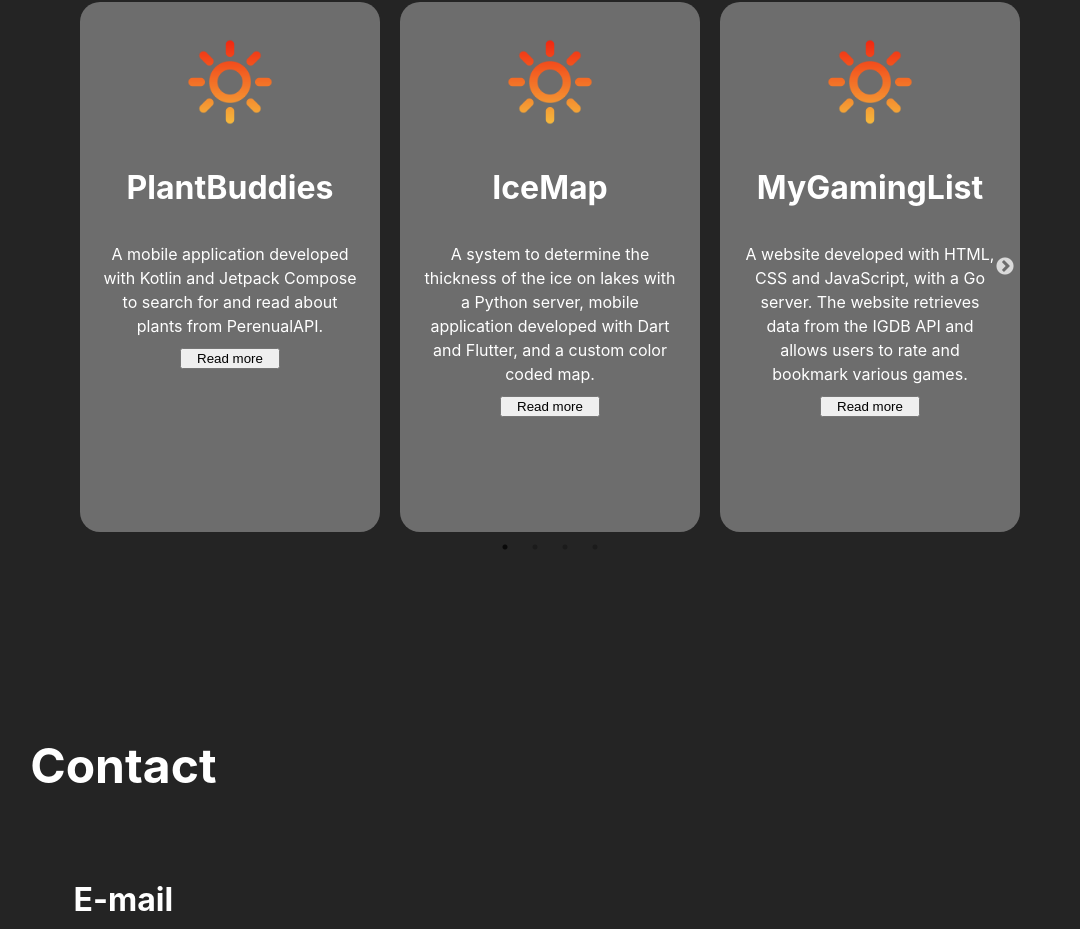
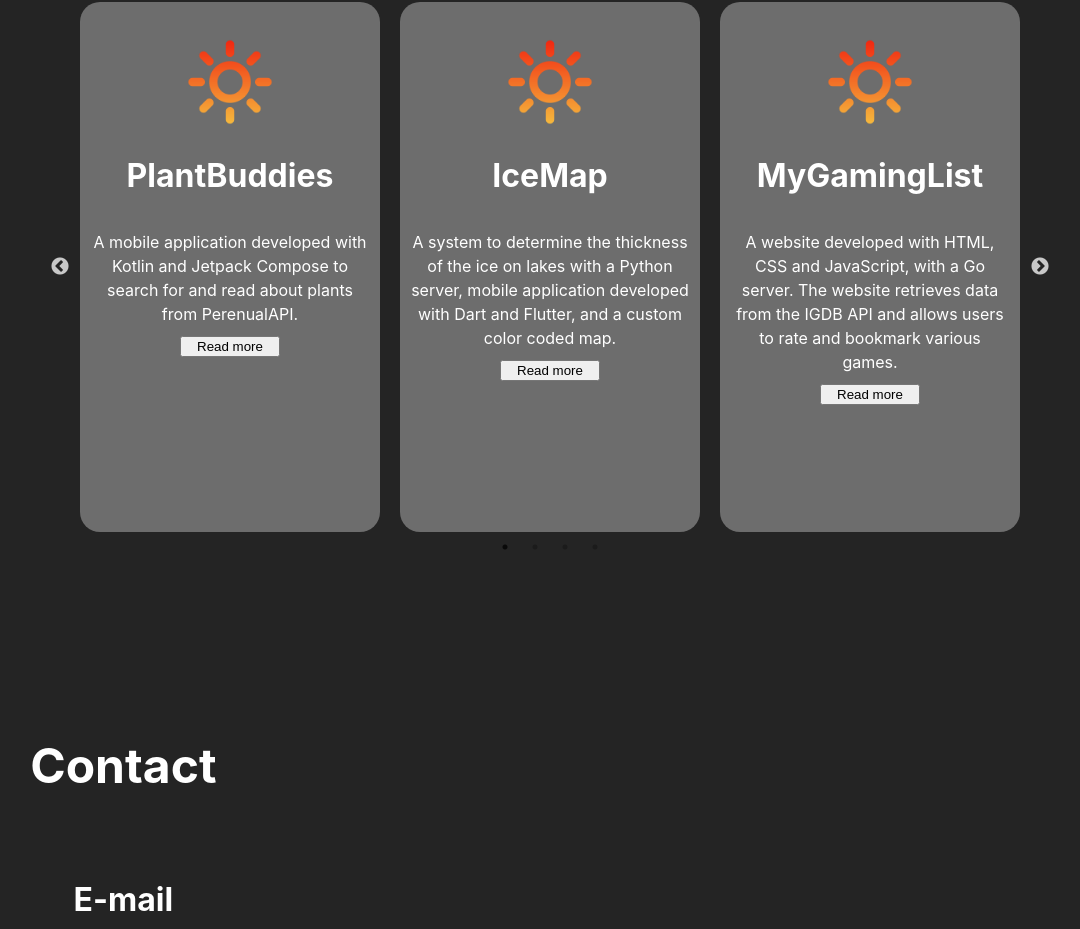
Before and after one commit to MaloSunce/ReactDemo, a React (Vite) app in the folder ReactDemo/: page / in a window 1280 px wide. Shown: the part 3350-4279 px from the top of the page, without its empty margins (90-1170 px from the left). Built offline with nearby package versions, Linux system fonts and the light colour scheme.

Commit message:
fix: carousel arrow positions

```diff
--- a/ReactDemo/src/content/Projects.css
+++ b/ReactDemo/src/content/Projects.css
@@ -33,11 +33,21 @@
     align-items: center;
 }
 
+.slick-prev, .slick-next {
+    z-index: 1000;
+}
+
+.slick-prev {
+    left: -60px !important;
+}
+
+.slick-next {
+    right: -60px !important;
+}
 
 .CardInfo {
     display: flex;
     flex-direction: column;
-    padding: 4%;
 }
 
 .Projects button {
```
